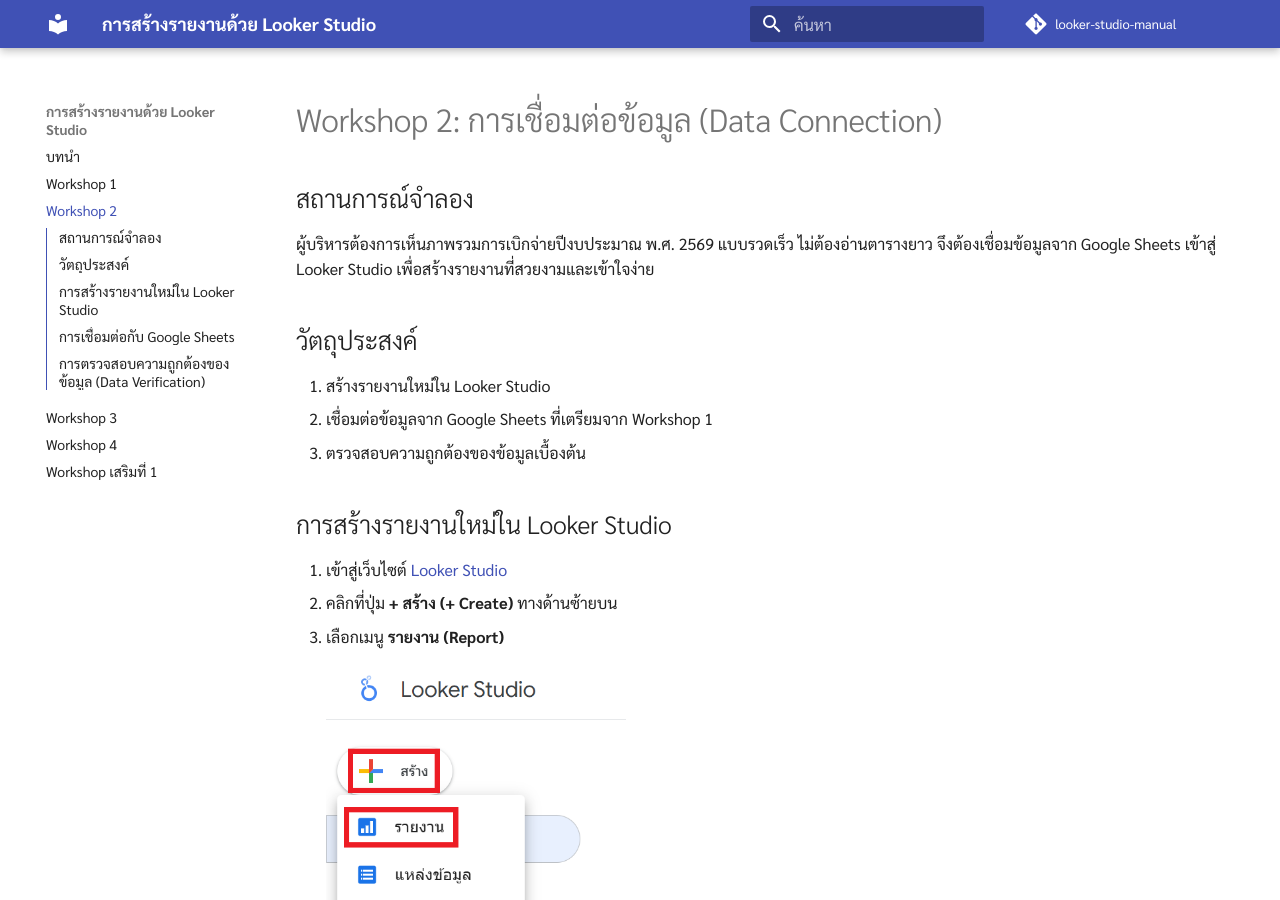
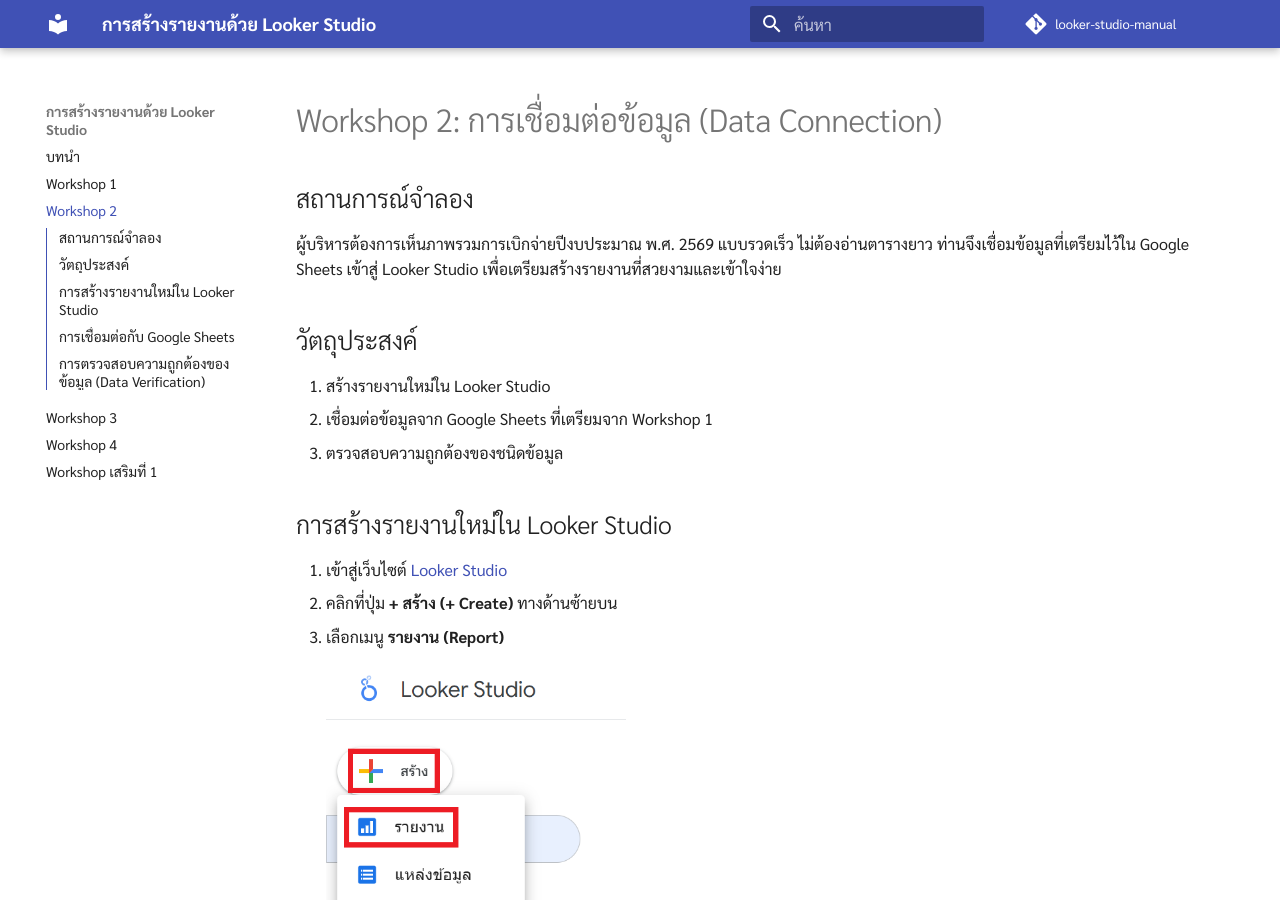
Before and after one commit to weeix/looker-studio-manual, an MkDocs documentation site: the page built from docs/workshop-2.md, in a window 1280 px wide and 900 px high. Built offline with MkDocs 1.6.1 and Material for MkDocs 9.7.7, drawn with Linux system fonts in a browser that asks for light colours; comment, search, counter and statistics services are not loaded.

Commit message:
revise workshop 2

```diff
--- a/docs/workshop-2.md
+++ b/docs/workshop-2.md
@@ -2,13 +2,13 @@
 
 ## สถานการณ์จำลอง
 
-ผู้บริหารต้องการเห็นภาพรวมการเบิกจ่ายปีงบประมาณ พ.ศ. 2569 แบบรวดเร็ว ไม่ต้องอ่านตารางยาว จึงต้องเชื่อมข้อมูลจาก Google Sheets เข้าสู่ Looker Studio เพื่อสร้างรายงานที่สวยงามและเข้าใจง่าย
+ผู้บริหารต้องการเห็นภาพรวมการเบิกจ่ายปีงบประมาณ พ.ศ. 2569 แบบรวดเร็ว ไม่ต้องอ่านตารางยาว ท่านจึงเชื่อมข้อมูลที่เตรียมไว้ใน Google Sheets เข้าสู่ Looker Studio เพื่อเตรียมสร้างรายงานที่สวยงามและเข้าใจง่าย
 
 ## วัตถุประสงค์
 
 1. สร้างรายงานใหม่ใน Looker Studio
 2. เชื่อมต่อข้อมูลจาก Google Sheets ที่เตรียมจาก Workshop 1
-3. ตรวจสอบความถูกต้องของข้อมูลเบื้องต้น
+3. ตรวจสอบความถูกต้องของชนิดข้อมูล
 
 ## การสร้างรายงานใหม่ใน Looker Studio
 
```
